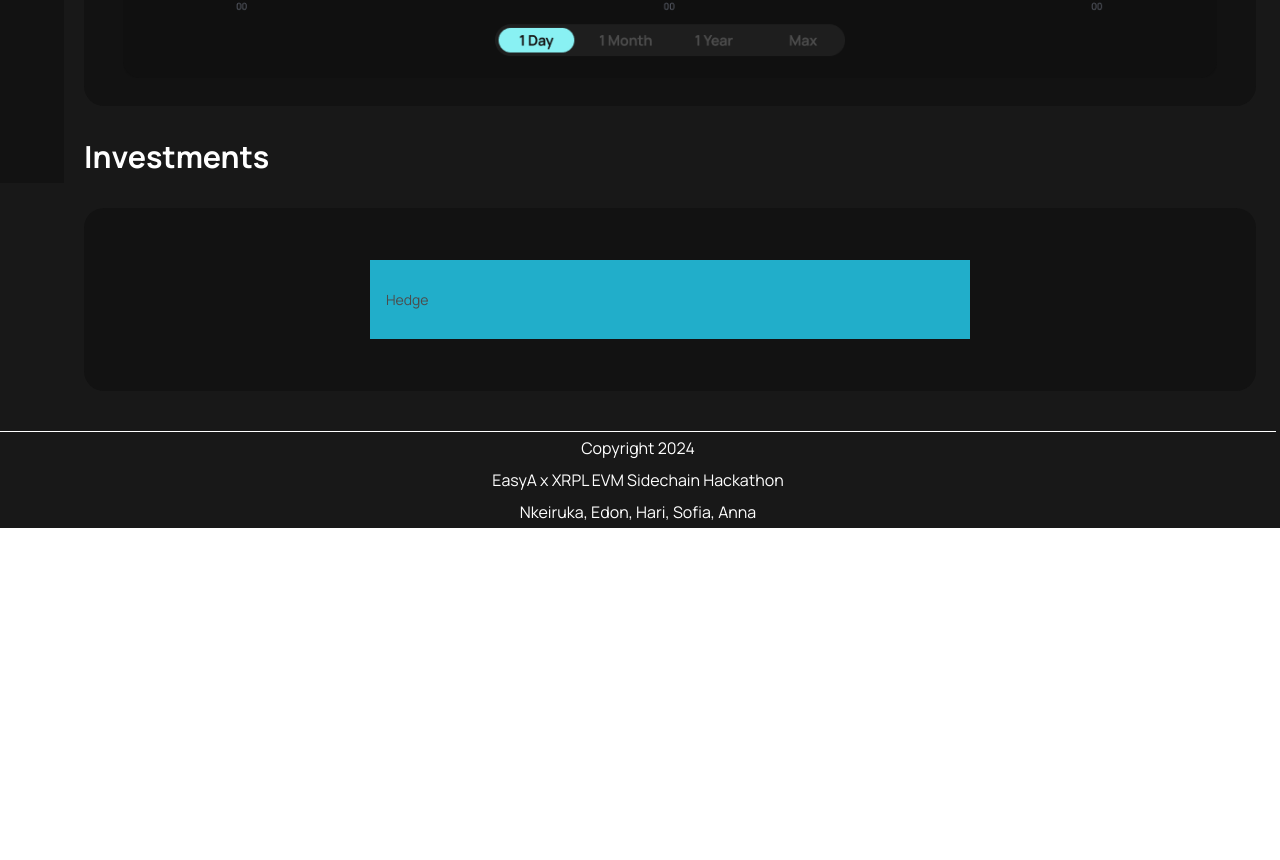
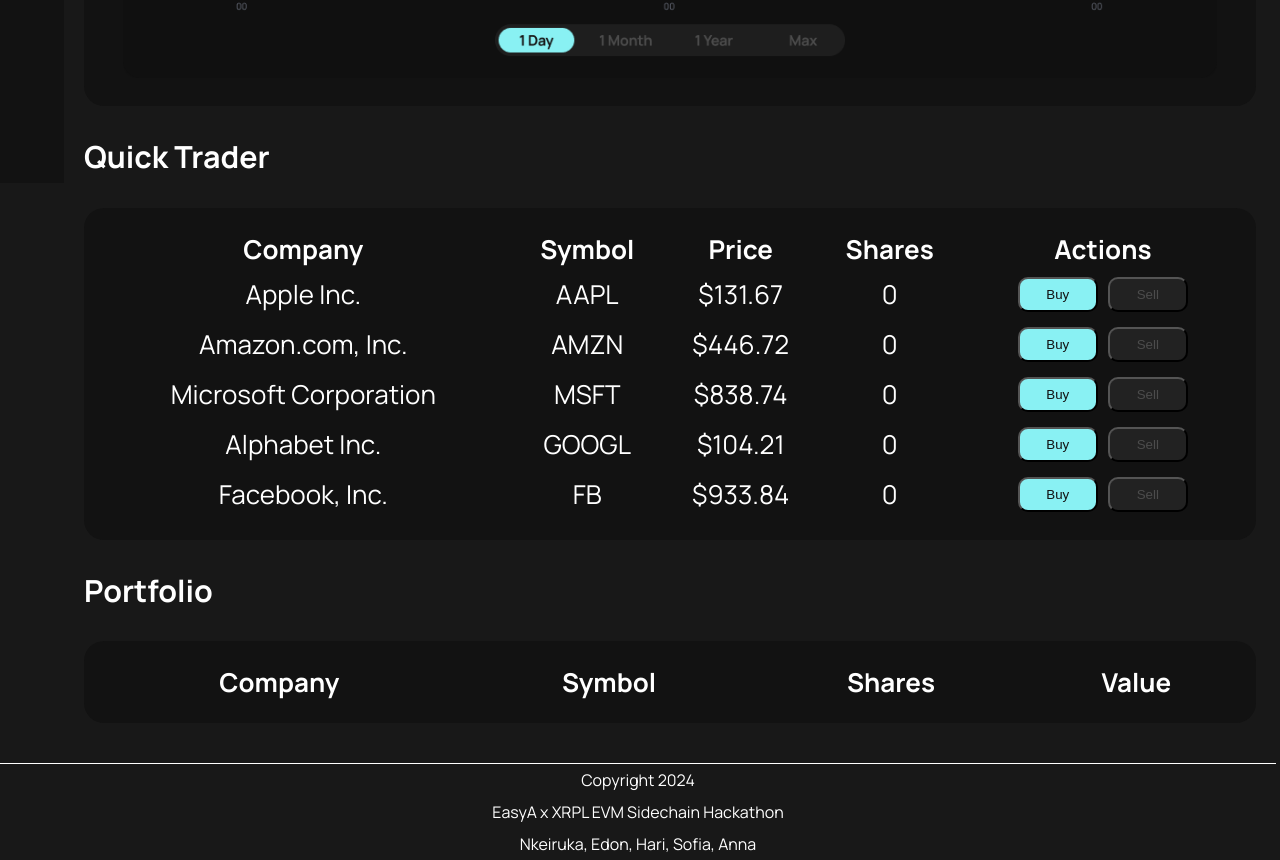
Before and after one commit to Kxiru/EasyA-x-XRP-Project, a React (Create React App) app in the folder hedgit.io/: page /dashboard in a window 1280 px wide. Shown: the part 617-1477 px from the top of the page. Before the commit the page ends 1145 px from the top, so only its background shows below. Built offline with nearby package versions, Linux system fonts and the light colour scheme.

Commit message:
Refactored dashboard

```diff
--- a/hedgit.io/src/App.css
+++ b/hedgit.io/src/App.css
@@ -136,6 +136,11 @@
     font-size: 14px;
     color: #4c4c4c;
   }
+
+  table {
+    text-align: center;
+    width: 100%;
+  }
 }
 
 @media screen and (min-device-width: 1200px) and (max-device-width: 1600px) and (-webkit-min-device-pixel-ratio: 1) {
--- a/hedgit.io/src/Components/StockTrader.js
+++ b/hedgit.io/src/Components/StockTrader.js
@@ -43,8 +43,10 @@
   }, [stocks]);
 
   return (
-    <div>
-      <h2>Stock Trader</h2>
+    <div className="App-header">
+      <div className="dashboard">
+        <h3>Stock Trader</h3>
+        <div className="section">
           <table>
             <thead>
               <tr>
@@ -63,15 +65,21 @@
                   <td>${stock.price.toFixed(2)}</td>
                   <td>{stock.shares}</td>
                   <td>
-                <button onClick={() => buyStock(stock.symbol, 1)}>Buy</button>
-                <button onClick={() => sellStock(stock.symbol, 1)}>Sell</button>
+                    <button onClick={() => buyStock(stock.symbol, 1)}>
+                      Buy
+                    </button>
+                    <button onClick={() => sellStock(stock.symbol, 1)}>
+                      Sell
+                    </button>
                   </td>
                 </tr>
               ))}
             </tbody>
           </table>
+        </div>
 
-      <h2>Portfolio</h2>
+        <h3>Portfolio</h3>
+        <div className="section">
           <table>
             <thead>
               <tr>
@@ -95,6 +103,8 @@
             </tbody>
           </table>
         </div>
+      </div>
+    </div>
   );
 };
 
--- a/hedgit.io/src/Pages/Dashboard.js
+++ b/hedgit.io/src/Pages/Dashboard.js
@@ -1,8 +1,50 @@
 import Accordion from "../Components/Accordion";
 import graph from "../Images/Single Line Graph.png";
 import { accordionData } from "../utils/content";
+import React, { useState, useEffect } from "react";
 
 export default function Dashboard() {
+  const [stocks, setStocks] = useState([
+    { name: "Apple Inc.", symbol: "AAPL", shares: 0, price: 0 },
+    { name: "Amazon.com, Inc.", symbol: "AMZN", shares: 0, price: 0 },
+    { name: "Microsoft Corporation", symbol: "MSFT", shares: 0, price: 0 },
+    { name: "Alphabet Inc.", symbol: "GOOGL", shares: 0, price: 0 },
+    { name: "Facebook, Inc.", symbol: "FB", shares: 0, price: 0 },
+  ]);
+
+  const buyStock = (symbol, amount) => {
+    setStocks(
+      stocks.map((stock) =>
+        stock.symbol === symbol
+          ? { ...stock, shares: stock.shares + amount }
+          : stock
+      )
+    );
+  };
+
+  const sellStock = (symbol, amount) => {
+    setStocks(
+      stocks.map((stock) =>
+        stock.symbol === symbol
+          ? { ...stock, shares: stock.shares - amount }
+          : stock
+      )
+    );
+  };
+
+  useEffect(() => {
+    const interval = setInterval(() => {
+      setStocks(
+        stocks.map((stock) => ({
+          ...stock,
+          price: Math.random() * 1000,
+        }))
+      );
+    }, 5000);
+
+    return () => clearInterval(interval);
+  }, [stocks]);
+
   return (
     <div className="App-header">
       <div className="dashboard">
@@ -30,7 +72,73 @@
           <img src={graph} />
         </div>
 
-        <h3>Investments</h3>
+        <h3>Quick Trader</h3>
+        <div className="section">
+          <table>
+            <thead>
+              <tr>
+                <th>Company</th>
+                <th>Symbol</th>
+                <th>Price</th>
+                <th>Shares</th>
+                <th>Actions</th>
+              </tr>
+            </thead>
+            <tbody>
+              {stocks.map((stock) => (
+                <tr key={stock.symbol}>
+                  <td>{stock.name}</td>
+                  <td>{stock.symbol}</td>
+                  <td>${stock.price.toFixed(2)}</td>
+                  <td>{stock.shares}</td>
+                  <td>
+                    <button
+                      className="currency-button"
+                      style={{ backgroundColor: "#89f1f3", color: "#121212" }}
+                      onClick={() => buyStock(stock.symbol, 1)}
+                    >
+                      Buy
+                    </button>
+                    <button
+                      className="currency-button"
+                      onClick={() => sellStock(stock.symbol, 1)}
+                    >
+                      Sell
+                    </button>
+                  </td>
+                </tr>
+              ))}
+            </tbody>
+          </table>
+        </div>
+
+        <h3>Portfolio</h3>
+        <div className="section">
+          <table>
+            <thead>
+              <tr>
+                <th>Company</th>
+                <th>Symbol</th>
+                <th>Shares</th>
+                <th>Value</th>
+              </tr>
+            </thead>
+            <tbody>
+              {stocks
+                .filter((stock) => stock.shares > 0)
+                .map((stock) => (
+                  <tr key={stock.symbol}>
+                    <td>{stock.name}</td>
+                    <td>{stock.symbol}</td>
+                    <td>{stock.shares}</td>
+                    <td>${(stock.shares * stock.price).toFixed(2)}</td>
+                  </tr>
+                ))}
+            </tbody>
+          </table>
+        </div>
+
+        {/* <h3>Investments</h3>
         <div className="section">
           <div className="accordion">
             {accordionData.map(
@@ -46,7 +154,7 @@
               )
             )}
           </div>
-        </div>
+        </div> */}
       </div>
     </div>
   );
```
Lines whose indentation alone changed are shown as unchanged.
